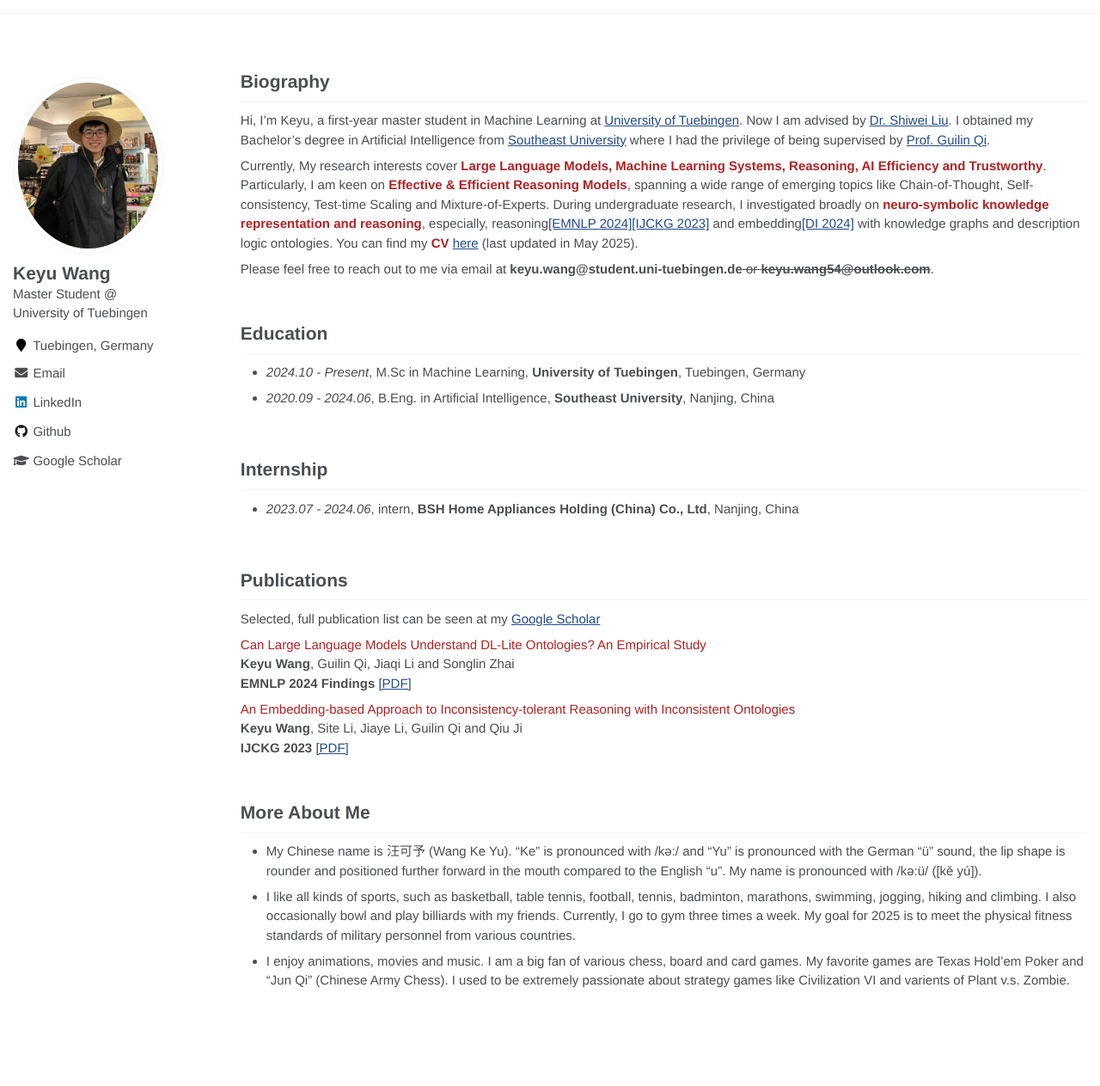
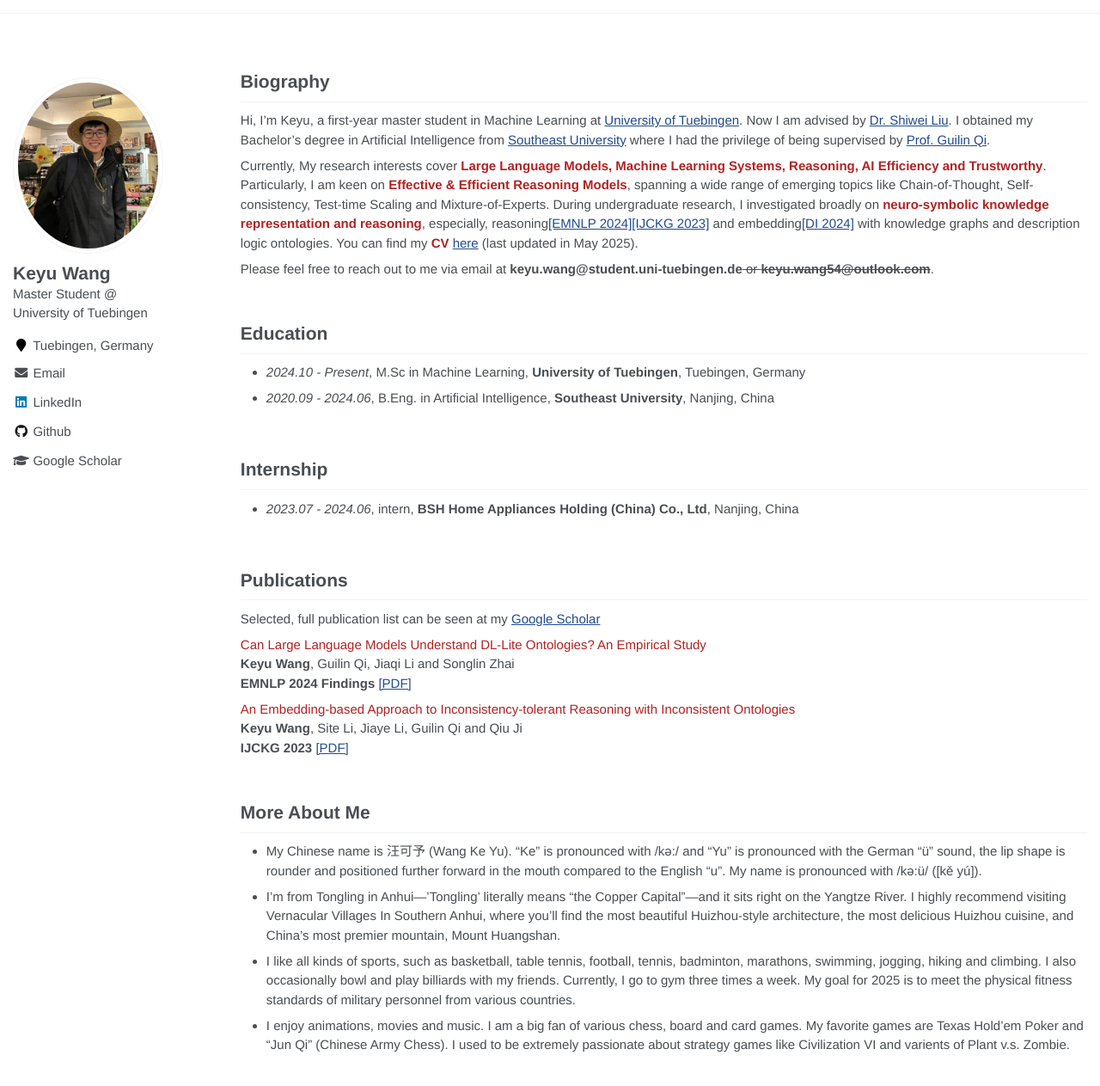
Before and after one commit to keyu-wang-2002/keyu-wang-2002.github.io, a Jekyll site: the page built from _pages/about.md, in a window 1280 px wide and 1317 px high. Shown: the top 1263 px of the window at 86% size. Built offline with Jekyll 4.4.1, drawn with Linux system fonts in a browser that asks for light colours.

Commit message:
Update about.md

```diff
--- a/_pages/about.md
+++ b/_pages/about.md
@@ -59,6 +59,7 @@ Selected, full publication list can be seen at my [Google Scholar](https://schol
 
 # More About Me
 - My Chinese name is 汪可予 (Wang Ke Yu).  "Ke" is pronounced with /kə:/ and "Yu" is pronounced with the German "ü" sound, the lip shape is rounder and positioned further forward in the mouth compared to the English "u". My name is pronounced with /kə:ü/ ([kě yú]).
+- I’m from Tongling in Anhui—'Tongling' literally means “the Copper Capital”—and it sits right on the Yangtze River. I highly recommend visiting Vernacular Villages In Southern Anhui, where you’ll find the most beautiful Huizhou-style architecture, the most delicious Huizhou cuisine, and China’s most premier mountain, Mount Huangshan.
 - I like all kinds of sports, such as  basketball, table tennis, football, tennis, badminton, marathons, swimming, jogging, hiking and climbing.  I also occasionally bowl and play billiards with my friends. Currently, I go to gym three times a week. My goal for 2025 is to meet the physical fitness standards of military personnel from various countries.
 - I enjoy animations, movies and music. I am a big fan of various chess, board and card games. My favorite games are Texas Hold'em Poker and "Jun Qi" (Chinese Army Chess). I used to be extremely passionate about strategy games like Civilization VI and varients of Plant v.s. Zombie.
 
```
